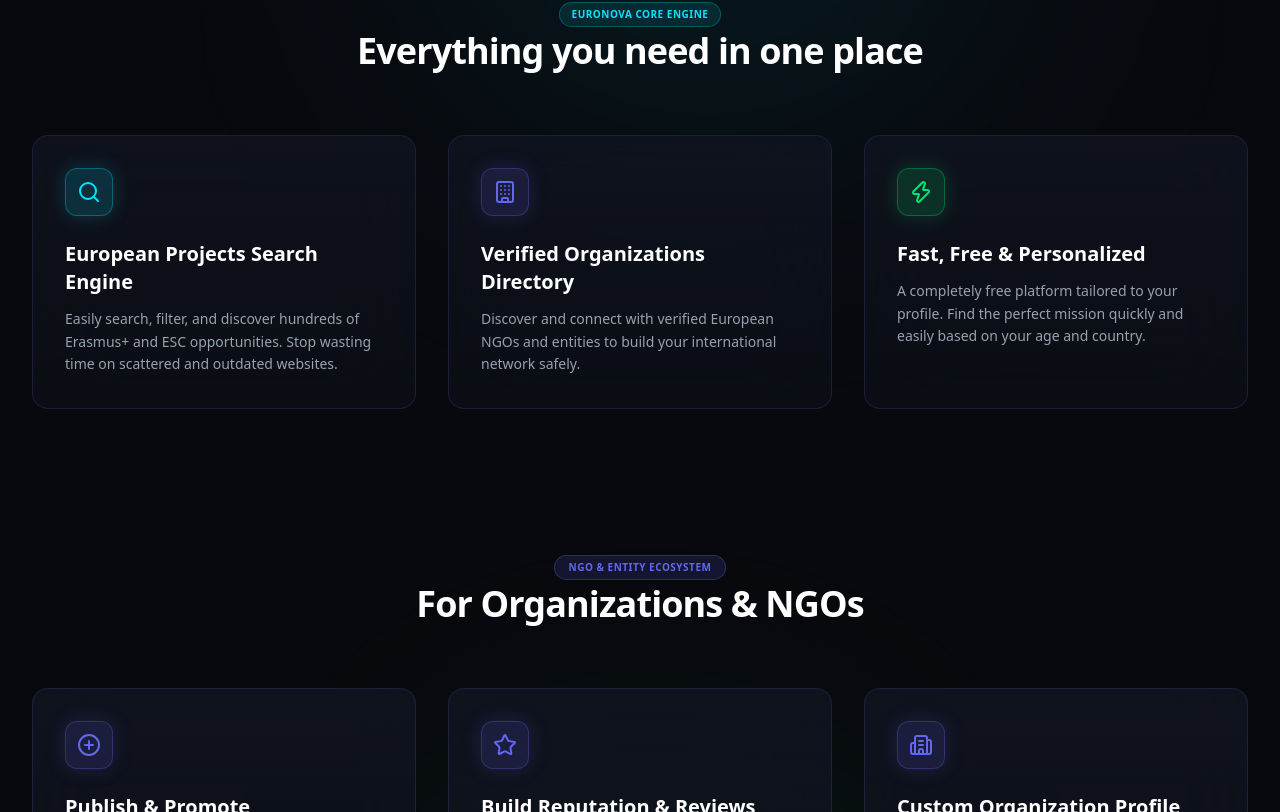
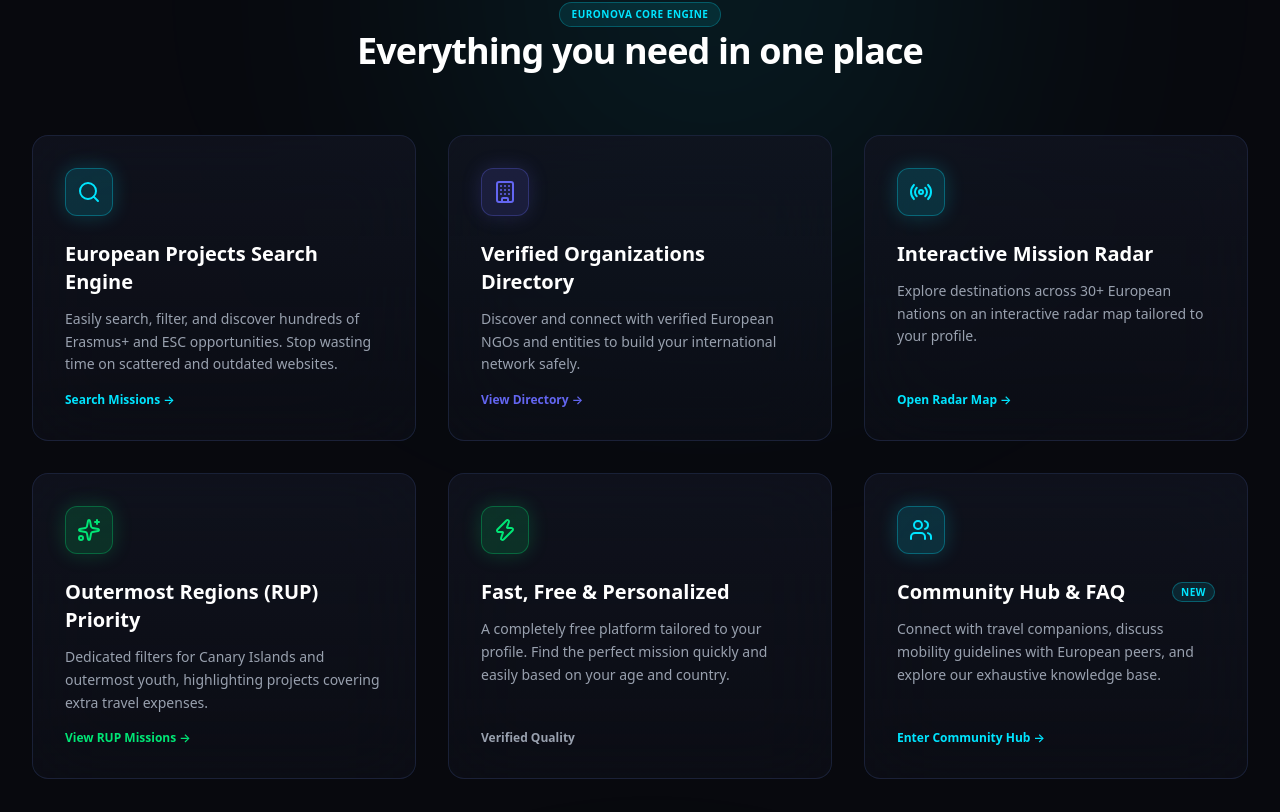
Before and after one commit to CRACKXXXX/EuroNova, a Next.js app in the folder euronova/: page /en in a window 1280 px wide. Shown: the part 1548-2360 px from the top of the page. Built offline with nearby package versions, Linux system fonts and the light colour scheme; no server answers; the database is empty.

Commit message:
19/10 final upgrade

```diff
--- a/euronova/app/[locale]/page.tsx
+++ b/euronova/app/[locale]/page.tsx
@@ -10,7 +10,9 @@
   ShieldCheck,
   PlusCircle,
   Star,
-  Building2
+  Building2,
+  Users,
+  Radio
 } from 'lucide-react';
 import { Link } from '@/i18n/routing';
 import Image from 'next/image';
@@ -89,8 +91,8 @@
             </p>
           </div>
 
-          {/* Botón Único de Acción: Login to see everything */}
-          <div className="pt-2 w-full flex justify-center">
+          {/* Botones de Acción Hero */}
+          <div className="pt-2 w-full flex flex-col sm:flex-row items-center justify-center gap-4">
             <Link
               href="/login"
               className="group relative inline-flex items-center justify-center px-9 py-4 font-bold text-void-deep bg-plasma-cyan rounded-full overflow-hidden transition-all duration-300 hover:scale-105 hover:bg-plasma-cyan/90 hover:shadow-[0_0_30px_rgba(0,229,255,0.5)] focus:outline-none w-full sm:w-auto"
@@ -99,6 +101,14 @@
                 {t("exploreBtn")}
                 <Rocket className="w-5 h-5 group-hover:translate-x-1 group-hover:-translate-y-1 transition-transform" />
               </span>
+            </Link>
+
+            <Link
+              href="/community"
+              className="group inline-flex items-center justify-center px-8 py-4 font-bold text-white bg-void-surface/80 hover:bg-void-surface border border-void-border hover:border-plasma-cyan/50 rounded-full transition-all duration-300 hover:scale-105 shadow-[0_0_20px_rgba(0,0,0,0.5)] focus:outline-none w-full sm:w-auto gap-2.5 text-base"
+            >
+              <Users className="w-5 h-5 text-plasma-cyan group-hover:scale-110 transition-transform" />
+              <span>Community Hub & FAQ</span>
             </Link>
           </div>
         </section>
@@ -158,7 +168,7 @@
           </div>
         </section>
 
-        {/* SECCIÓN 3: CAPACIDADES DE LA PLATAFORMA (PLATFORM CAPABILITIES) */}
+        {/* SECCIÓN 3: CAPACIDADES DE LA PLATAFORMA (PLATFORM CAPABILITIES - 6 TILES SYMMETRIC GRID) */}
         <section className="w-full animate-in fade-in slide-in-from-bottom-6 duration-1000">
           <div className="text-center space-y-3 mb-12 sm:mb-16">
             <div className="inline-flex items-center gap-2 px-3 py-1 rounded-full text-[10px] font-bold bg-plasma-cyan/10 text-plasma-cyan border border-plasma-cyan/25 uppercase tracking-wider mb-1">
@@ -169,36 +179,95 @@
             </h3>
           </div>
 
-          <div className="grid grid-cols-1 md:grid-cols-3 gap-6 sm:gap-8">
+          <div className="grid grid-cols-1 md:grid-cols-2 lg:grid-cols-3 gap-6 sm:gap-8">
 
             {/* Capability 1: Buscador de Proyectos */}
-            <div className="bg-gradient-to-b from-void-surface/80 to-void-surface/40 border border-void-border/80 hover:border-plasma-cyan/50 rounded-2xl p-6 sm:p-8 backdrop-blur-2xl transition-all duration-300 hover:-translate-y-1 hover:shadow-[0_0_35px_rgba(0,229,255,0.12)] group">
+            <Link
+              href="/dashboard/projects"
+              className="bg-gradient-to-b from-void-surface/80 to-void-surface/40 border border-void-border/80 hover:border-plasma-cyan/50 rounded-2xl p-6 sm:p-8 backdrop-blur-2xl transition-all duration-300 hover:-translate-y-1 hover:shadow-[0_0_35px_rgba(0,229,255,0.12)] group flex flex-col justify-between"
+            >
+              <div>
                 <div className="w-12 h-12 rounded-xl bg-plasma-cyan/15 border border-plasma-cyan/30 flex items-center justify-center mb-6 group-hover:scale-110 transition-transform shadow-[0_0_20px_rgba(0,229,255,0.2)]">
                   <Search className="w-6 h-6 text-plasma-cyan" />
                 </div>
-              <h4 className="text-lg sm:text-xl font-bold text-white mb-3">
+                <h4 className="text-lg sm:text-xl font-bold text-white mb-3 group-hover:text-plasma-cyan transition-colors">
                   {t("capProjectsTitle")}
                 </h4>
                 <p className="text-xs sm:text-sm text-gray-400 leading-relaxed">
                   {t("capProjectsText")}
                 </p>
               </div>
+              <div className="pt-4 flex items-center gap-1.5 text-xs font-semibold text-plasma-cyan group-hover:translate-x-1 transition-transform">
+                <span>Search Missions &rarr;</span>
+              </div>
+            </Link>
 
             {/* Capability 2: Directorio de Organizaciones */}
-            <div className="bg-gradient-to-b from-void-surface/80 to-void-surface/40 border border-void-border/80 hover:border-hyper-violet/50 rounded-2xl p-6 sm:p-8 backdrop-blur-2xl transition-all duration-300 hover:-translate-y-1 hover:shadow-[0_0_35px_rgba(99,102,241,0.12)] group">
+            <Link
+              href="/dashboard/organizations"
+              className="bg-gradient-to-b from-void-surface/80 to-void-surface/40 border border-void-border/80 hover:border-hyper-violet/50 rounded-2xl p-6 sm:p-8 backdrop-blur-2xl transition-all duration-300 hover:-translate-y-1 hover:shadow-[0_0_35px_rgba(99,102,241,0.12)] group flex flex-col justify-between"
+            >
+              <div>
                 <div className="w-12 h-12 rounded-xl bg-hyper-violet/15 border border-hyper-violet/30 flex items-center justify-center mb-6 group-hover:scale-110 transition-transform shadow-[0_0_20px_rgba(99,102,241,0.2)]">
                   <Building className="w-6 h-6 text-hyper-violet" />
                 </div>
-              <h4 className="text-lg sm:text-xl font-bold text-white mb-3">
+                <h4 className="text-lg sm:text-xl font-bold text-white mb-3 group-hover:text-hyper-violet transition-colors">
                   {t("capOrgsTitle")}
                 </h4>
                 <p className="text-xs sm:text-sm text-gray-400 leading-relaxed">
                   {t("capOrgsText")}
                 </p>
               </div>
+              <div className="pt-4 flex items-center gap-1.5 text-xs font-semibold text-hyper-violet group-hover:translate-x-1 transition-transform">
+                <span>View Directory &rarr;</span>
+              </div>
+            </Link>
 
-            {/* Capability 3: Rápido, Gratuito y Personalizado */}
-            <div className="bg-gradient-to-b from-void-surface/80 to-void-surface/40 border border-void-border/80 hover:border-rup-emerald/50 rounded-2xl p-6 sm:p-8 backdrop-blur-2xl transition-all duration-300 hover:-translate-y-1 hover:shadow-[0_0_35px_rgba(0,230,118,0.12)] group">
+            {/* Capability 3: Radar Interactivo de Misiones */}
+            <Link
+              href="/map"
+              className="bg-gradient-to-b from-void-surface/80 to-void-surface/40 border border-void-border/80 hover:border-plasma-cyan/50 rounded-2xl p-6 sm:p-8 backdrop-blur-2xl transition-all duration-300 hover:-translate-y-1 hover:shadow-[0_0_35px_rgba(0,229,255,0.12)] group flex flex-col justify-between"
+            >
+              <div>
+                <div className="w-12 h-12 rounded-xl bg-plasma-cyan/15 border border-plasma-cyan/30 flex items-center justify-center mb-6 group-hover:scale-110 transition-transform shadow-[0_0_20px_rgba(0,229,255,0.2)]">
+                  <Radio className="w-6 h-6 text-plasma-cyan" />
+                </div>
+                <h4 className="text-lg sm:text-xl font-bold text-white mb-3 group-hover:text-plasma-cyan transition-colors">
+                  {t("capRadarTitle")}
+                </h4>
+                <p className="text-xs sm:text-sm text-gray-400 leading-relaxed">
+                  {t("capRadarText")}
+                </p>
+              </div>
+              <div className="pt-4 flex items-center gap-1.5 text-xs font-semibold text-plasma-cyan group-hover:translate-x-1 transition-transform">
+                <span>Open Radar Map &rarr;</span>
+              </div>
+            </Link>
+
+            {/* Capability 4: Regiones Ultraperiféricas (RUP) */}
+            <Link
+              href="/dashboard/projects?rup=true"
+              className="bg-gradient-to-b from-void-surface/80 to-void-surface/40 border border-void-border/80 hover:border-rup-emerald/50 rounded-2xl p-6 sm:p-8 backdrop-blur-2xl transition-all duration-300 hover:-translate-y-1 hover:shadow-[0_0_35px_rgba(0,230,118,0.12)] group flex flex-col justify-between"
+            >
+              <div>
+                <div className="w-12 h-12 rounded-xl bg-rup-emerald/15 border border-rup-emerald/30 flex items-center justify-center mb-6 group-hover:scale-110 transition-transform shadow-[0_0_20px_rgba(0,230,118,0.2)]">
+                  <Sparkles className="w-6 h-6 text-rup-emerald" />
+                </div>
+                <h4 className="text-lg sm:text-xl font-bold text-white mb-3 group-hover:text-rup-emerald transition-colors">
+                  {t("capRupTitle")}
+                </h4>
+                <p className="text-xs sm:text-sm text-gray-400 leading-relaxed">
+                  {t("capRupText")}
+                </p>
+              </div>
+              <div className="pt-4 flex items-center gap-1.5 text-xs font-semibold text-rup-emerald group-hover:translate-x-1 transition-transform">
+                <span>View RUP Missions &rarr;</span>
+              </div>
+            </Link>
+
+            {/* Capability 5: Rápido, Gratuito y Personalizado */}
+            <div className="bg-gradient-to-b from-void-surface/80 to-void-surface/40 border border-void-border/80 hover:border-rup-emerald/50 rounded-2xl p-6 sm:p-8 backdrop-blur-2xl transition-all duration-300 hover:-translate-y-1 hover:shadow-[0_0_35px_rgba(0,230,118,0.12)] group flex flex-col justify-between">
+              <div>
                 <div className="w-12 h-12 rounded-xl bg-rup-emerald/15 border border-rup-emerald/30 flex items-center justify-center mb-6 group-hover:scale-110 transition-transform shadow-[0_0_20px_rgba(0,230,118,0.2)]">
                   <Zap className="w-6 h-6 text-rup-emerald" />
                 </div>
@@ -209,6 +278,34 @@
                   {t("capFastFreeText")}
                 </p>
               </div>
+              <div className="pt-4 flex items-center gap-1.5 text-xs font-semibold text-gray-400">
+                <span>Verified Quality</span>
+              </div>
+            </div>
+
+            {/* Capability 6: Global Community Hub & FAQ */}
+            <Link
+              href="/community"
+              className="bg-gradient-to-b from-void-surface/80 to-void-surface/40 border border-void-border/80 hover:border-plasma-cyan/50 rounded-2xl p-6 sm:p-8 backdrop-blur-2xl transition-all duration-300 hover:-translate-y-1 hover:shadow-[0_0_35px_rgba(0,229,255,0.15)] group flex flex-col justify-between"
+            >
+              <div>
+                <div className="w-12 h-12 rounded-xl bg-plasma-cyan/15 border border-plasma-cyan/30 flex items-center justify-center mb-6 group-hover:scale-110 transition-transform shadow-[0_0_20px_rgba(0,229,255,0.2)]">
+                  <Users className="w-6 h-6 text-plasma-cyan" />
+                </div>
+                <h4 className="text-lg sm:text-xl font-bold text-white mb-3 group-hover:text-plasma-cyan transition-colors flex items-center justify-between">
+                  <span>{t("capCommunityTitle")}</span>
+                  <span className="text-[10px] font-bold px-2 py-0.5 rounded-full bg-plasma-cyan/10 text-plasma-cyan border border-plasma-cyan/30 uppercase tracking-wider">
+                    New
+                  </span>
+                </h4>
+                <p className="text-xs sm:text-sm text-gray-400 leading-relaxed">
+                  {t("capCommunityText")}
+                </p>
+              </div>
+              <div className="pt-4 flex items-center gap-1.5 text-xs font-semibold text-plasma-cyan group-hover:translate-x-1 transition-transform">
+                <span>Enter Community Hub &rarr;</span>
+              </div>
+            </Link>
 
           </div>
         </section>
--- a/euronova/components/Footer.tsx
+++ b/euronova/components/Footer.tsx
@@ -4,7 +4,8 @@
   ShieldCheck,
   Scale,
   FileText,
-  LifeBuoy
+  LifeBuoy,
+  Users
 } from "lucide-react";
 
 export function Footer() {
@@ -74,10 +75,19 @@
             <ul className="space-y-2 text-xs sm:text-sm text-gray-400">
               <li>
                 <Link
+                  href="/community"
+                  className="flex items-center justify-center sm:justify-start gap-2 transition-colors hover:text-plasma-cyan group"
+                >
+                  <Users className="w-3.5 h-3.5 text-plasma-cyan/70 group-hover:text-plasma-cyan transition-colors" />
+                  <span>Community Hub & FAQ</span>
+                </Link>
+              </li>
+              <li>
+                <Link
                   href="/dashboard/support"
                   className="flex items-center justify-center sm:justify-start gap-2 transition-colors hover:text-plasma-cyan group"
                 >
-                  <LifeBuoy className="w-3.5 h-3.5 text-plasma-cyan/70 group-hover:text-plasma-cyan transition-colors" />
+                  <LifeBuoy className="w-3.5 h-3.5 text-hyper-violet/70 group-hover:text-hyper-violet transition-colors" />
                   <span>{t("support")}</span>
                 </Link>
               </li>
--- a/euronova/messages/en.json
+++ b/euronova/messages/en.json
@@ -21,6 +21,12 @@
     "capOrgsText": "Discover and connect with verified European NGOs and entities to build your international network safely.",
     "capFastFreeTitle": "Fast, Free & Personalized",
     "capFastFreeText": "A completely free platform tailored to your profile. Find the perfect mission quickly and easily based on your age and country.",
+    "capRadarTitle": "Interactive Mission Radar",
+    "capRadarText": "Explore destinations across 30+ European nations on an interactive radar map tailored to your profile.",
+    "capRupTitle": "Outermost Regions (RUP) Priority",
+    "capRupText": "Dedicated filters for Canary Islands and outermost youth, highlighting projects covering extra travel expenses.",
+    "capCommunityTitle": "Community Hub & FAQ",
+    "capCommunityText": "Connect with travel companions, discuss mobility guidelines with European peers, and explore our exhaustive knowledge base.",
     "forOrgsTitle": "For Organizations & NGOs",
     "orgPublishTitle": "Publish & Promote",
     "orgPublishText": "Give your Erasmus+ and ESC projects the visibility they deserve. Instantly reach thousands of motivated young people across Europe.",
@@ -46,6 +52,7 @@
     "myMissions": "My Missions",
     "map": "Mission Radar",
     "publish": "Publish",
+    "community": "Community Hub",
     "myOrg": "My Organization",
     "myProfile": "My Profile",
     "logout": "Logout",
```
Also changed, not shown: euronova/components/Header.tsx (+18 -1 lines). Lines whose indentation alone changed are shown as unchanged.
